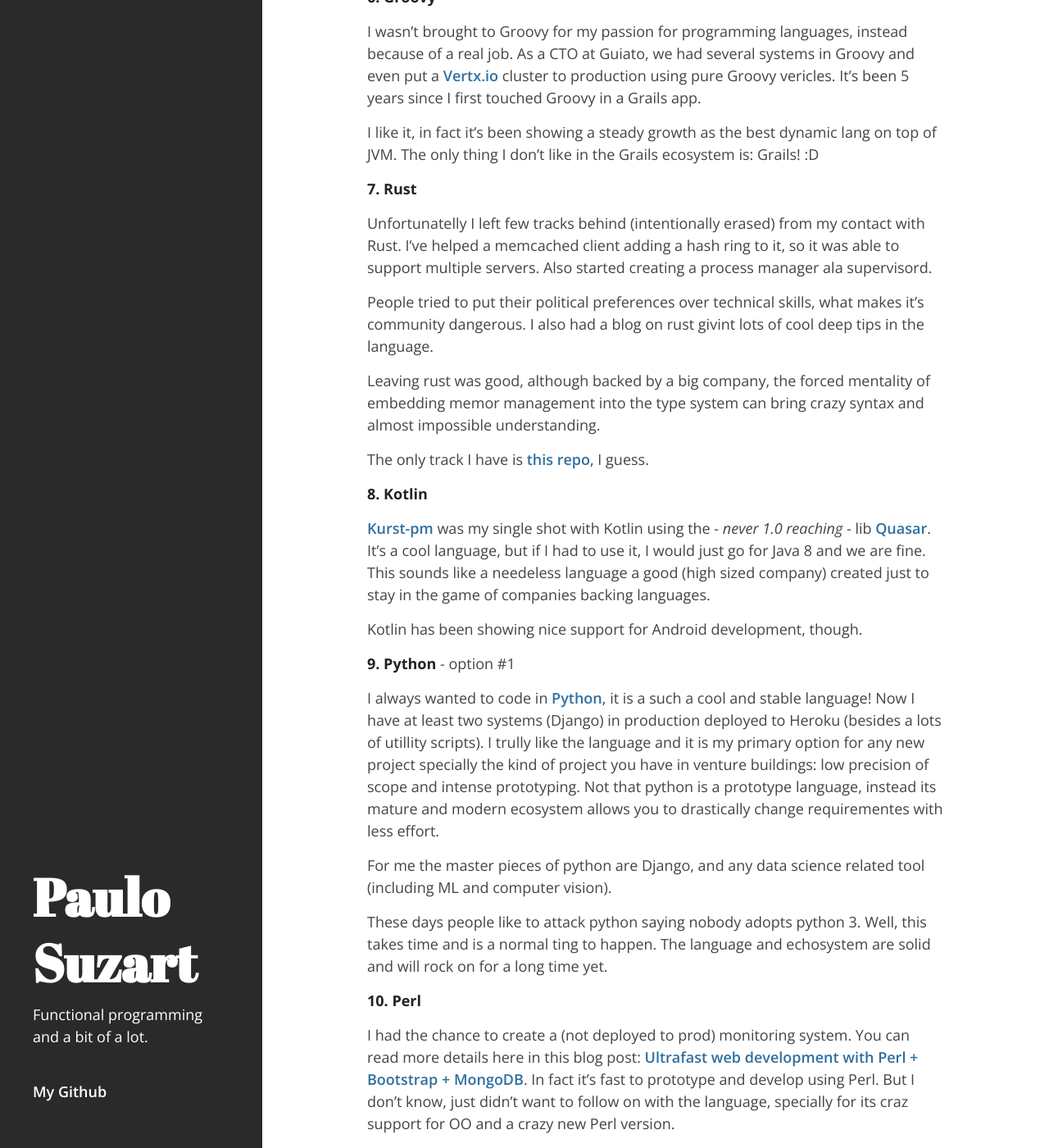
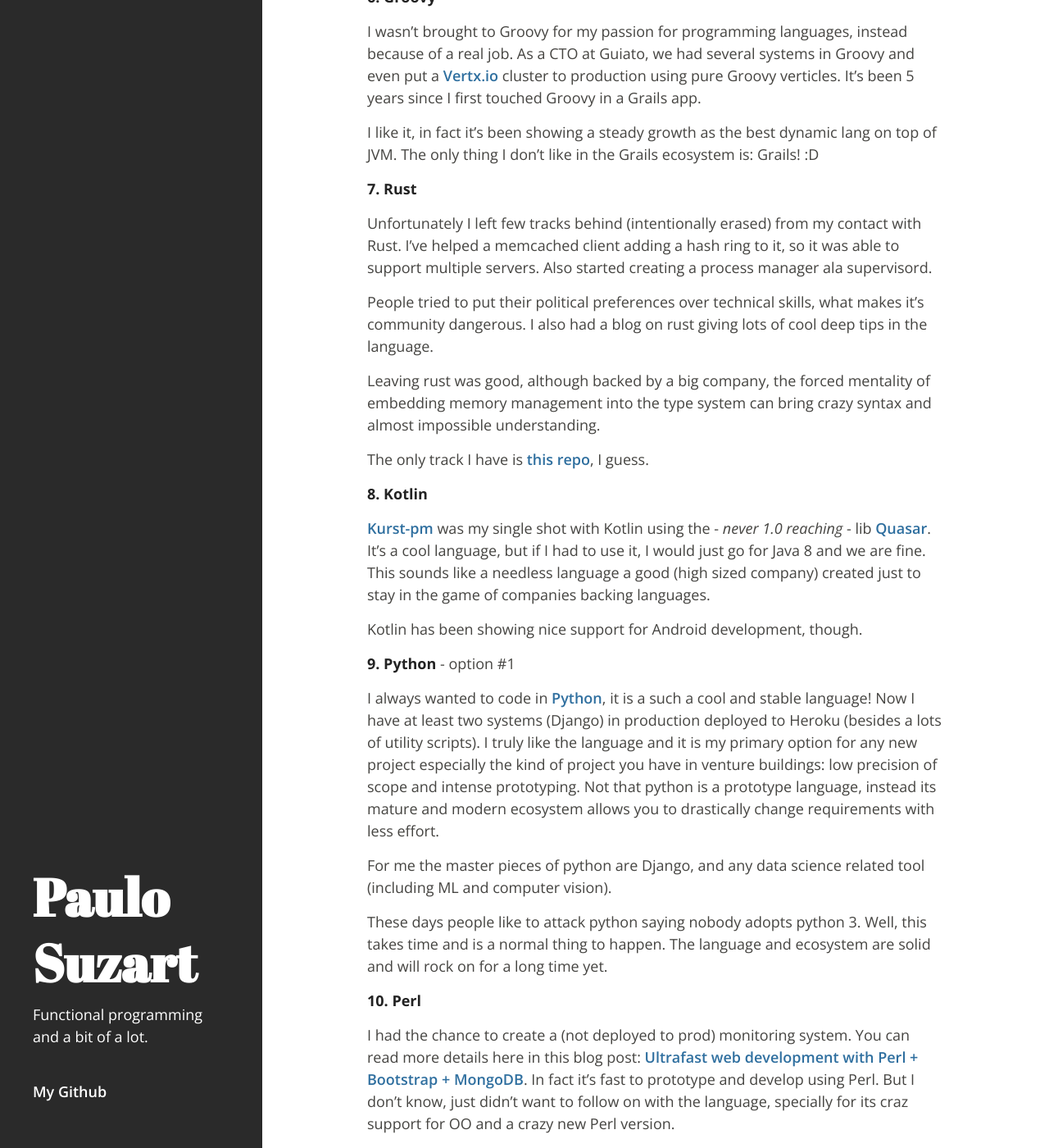
Before and after one commit to paulosuzart/paulosuzart.github.io, a Jekyll site: the page built from _posts/2017-02-10-languages-and-counting.md, in a window 1280 px wide and 1400 px high, scrolled down 2060 px. Shown: the whole window at 82% size. Built offline with Jekyll 4.4.1, drawn with Linux system fonts in a browser that asks for light colours; comment, search, counter and statistics services are not loaded; some of the changed text lies outside the part shown.

Commit message:
Fixed lots of typos

```diff
--- a/_posts/2017-02-10-languages-and-counting.md
+++ b/_posts/2017-02-10-languages-and-counting.md
@@ -39,47 +39,47 @@
 
 **4. Racket**
 
-Then Oracle buys Sun, and I thought I had to be prepared for a total dismantling of JVM echosystem, and started looking for a lisp lang outside JVM and found [Racket](https://racket-lang.org/). At this point I had read [Land of Lisp](http://landoflisp.com/) and was supper excited about it. I also couldn't put anything to production using Racket, but played seriouslly with it [using threads and sockets](https://gist.github.com/paulosuzart/4c730a14ff9b3fff6fac) in a coding challenge for fun at work.
+Then Oracle buys Sun, and I thought I had to be prepared for a total dismantling of JVM ecosystem, and started looking for a lisp lang outside JVM and found [Racket](https://racket-lang.org/). At this point I had read [Land of Lisp](http://landoflisp.com/) and was supper excited about it. I also couldn't put anything to production using Racket, but played seriouslly with it [using threads and sockets](https://gist.github.com/paulosuzart/4c730a14ff9b3fff6fac) in a coding challenge for fun at work.
 
 **5. Go Lang** - option #3
 
-This is my first project using Go, a [distributed load testing](https://github.com/paulosuzart/gb) tool similar to Apache benchmark. Man, how I liked Go lang. I still like it and play from time to time. It's amazin how fast its ecosystem grew up. Of course having a huge company behing it helps a lot.
+This is my first project using Go, a [distributed load testing](https://github.com/paulosuzart/gb) tool similar to Apache benchmark. Man, how I liked Go lang. I still like it and play from time to time. It's amazing how fast its ecosystem grew up. Of course having a huge company behind it helps a lot.
 
 For me, one of the master pieces written in Go is [BoltDB](https://github.com/boltdb/bolt), check it out.
 
-Go is my third language of choice today, although I don't have any of it in production. The only drawback, or sort of "limitation" is its typesystem, what makes it perfect for semi-low level programming, but it would bite you for writing complex Object hirearchies.
+Go is my third language of choice today, although I don't have any of it in production. The only drawback, or sort of "limitation" is its typesystem, what makes it perfect for semi-low level programming, but it would bite you for writing complex Object hierarchies.
 
 This is my option number 3 after python and Node.
 
 **6. Groovy**
 
-I wasn't brought to Groovy for my passion for programming languages, instead because of a real job. As a CTO at Guiato, we had several systems in Groovy and even put a [Vertx.io](http://vertx.io/) cluster to production using pure Groovy vericles. It's been 5 years since I first touched Groovy in a Grails app.
+I wasn't brought to Groovy for my passion for programming languages, instead because of a real job. As a CTO at Guiato, we had several systems in Groovy and even put a [Vertx.io](http://vertx.io/) cluster to production using pure Groovy verticles. It's been 5 years since I first touched Groovy in a Grails app.
 
 I like it, in fact it's been showing a steady growth as the best dynamic lang on top of JVM. The only thing I don't like in the Grails ecosystem is: Grails! :D
 
 **7. Rust**
 
-Unfortunatelly I left few tracks behind (intentionally erased) from my contact with Rust. I've helped a memcached client adding a hash ring to it, so it was able to support multiple servers. Also started creating a process manager ala supervisord.
+Unfortunately I left few tracks behind (intentionally erased) from my contact with Rust. I've helped a memcached client adding a hash ring to it, so it was able to support multiple servers. Also started creating a process manager ala supervisord.
 
-People tried to put their political preferences over technical skills, what makes it's community dangerous. I also had a blog on rust givint lots of cool deep tips in the language.
+People tried to put their political preferences over technical skills, what makes it's community dangerous. I also had a blog on rust giving lots of cool deep tips in the language.
 
-Leaving rust was good, although backed by a big company, the forced mentality of embedding memor management into the type system can bring crazy syntax and almost impossible understanding.
+Leaving rust was good, although backed by a big company, the forced mentality of embedding memory management into the type system can bring crazy syntax and almost impossible understanding.
 
 The only track I have is [this repo](https://github.com/paulosuzart/currency_watcher), I guess.
 
 **8. Kotlin**
 
-[Kurst-pm](https://github.com/paulosuzart/krust-pm) was my single shot with Kotlin using the - _never 1.0 reaching_ - lib [Quasar](http://docs.paralleluniverse.co/quasar/). It's a cool language, but if I had to use it, I would just go for Java 8 and we are fine. This sounds like a needeless language a good (high sized company) created just to stay in the game of companies backing languages.
+[Kurst-pm](https://github.com/paulosuzart/krust-pm) was my single shot with Kotlin using the - _never 1.0 reaching_ - lib [Quasar](http://docs.paralleluniverse.co/quasar/). It's a cool language, but if I had to use it, I would just go for Java 8 and we are fine. This sounds like a needless language a good (high sized company) created just to stay in the game of companies backing languages.
 
 Kotlin has been showing nice support for Android development, though.
 
 **9. Python** - option #1
 
-I always wanted to code in [Python](https://www.python.org/), it is a such a cool and stable language! Now I have at least two systems (Django) in production deployed to Heroku (besides a lots of utillity scripts). I trully like the language and it is my primary option for any new project specially the kind of project you have in venture buildings: low precision of scope and intense prototyping. Not that python is a prototype language, instead its mature and modern ecosystem allows you to drastically change requirementes with less effort.
+I always wanted to code in [Python](https://www.python.org/), it is a such a cool and stable language! Now I have at least two systems (Django) in production deployed to Heroku (besides a lots of utility scripts). I truly like the language and it is my primary option for any new project especially the kind of project you have in venture buildings: low precision of scope and intense prototyping. Not that python is a prototype language, instead its mature and modern ecosystem allows you to drastically change requirements with less effort.
 
 For me the master pieces of python are Django, and any data science related tool (including ML and computer vision).
 
-These days people like to attack python saying nobody adopts python 3. Well, this takes time and is a normal ting to happen. The language and echosystem are solid and will rock on for a long time yet.
+These days people like to attack python saying nobody adopts python 3. Well, this takes time and is a normal thing to happen. The language and ecosystem are solid and will rock on for a long time yet.
 
 **10. Perl**
 
@@ -107,9 +107,9 @@
 
 This is a pretty cool language. I've studied it a lot and made a very simple service using Phoenix. You can find the code in this [repo](https://github.com/paulosuzart/versicle).
 
-Although I like it, deploying it to production requires a new range of knowlenge (specially Erlang production knowlege) that make it's adoption more or less fast. It also needs to prove its value. It's a relative new language.
+Although I like it, deploying it to production requires a new range of knowledge (specially Erlang production knowledge) that make its adoption more or less fast. It also needs to prove its value. It's a relative new language.
 
-People need to understand they need to get real reasons to use a language and not write articles givin reasons that you can easily reduce to: "you it just because I think it is cool". Dynamic languages comes with a price, one of then is how lazy a developer can become, not to mention the maintanance and evolution of such systems. I'll personally wait a bit more before try to move anything written in Elixir to production.
+People need to understand they need to get real reasons to use a language and not write articles giving reasons that you can easily reduce to: "you it just because I think it is cool". Dynamic languages comes with a price, one of then is how lazy a developer can become, not to mention the maintenance and evolution of such systems. I'll personally wait a bit more before try to move anything written in Elixir to production.
 
 They - the language creators - are doing a great job.
 
```
Also changed, not shown: other parts of _posts/2017-02-10-languages-and-counting.md (+13 -13 lines).
